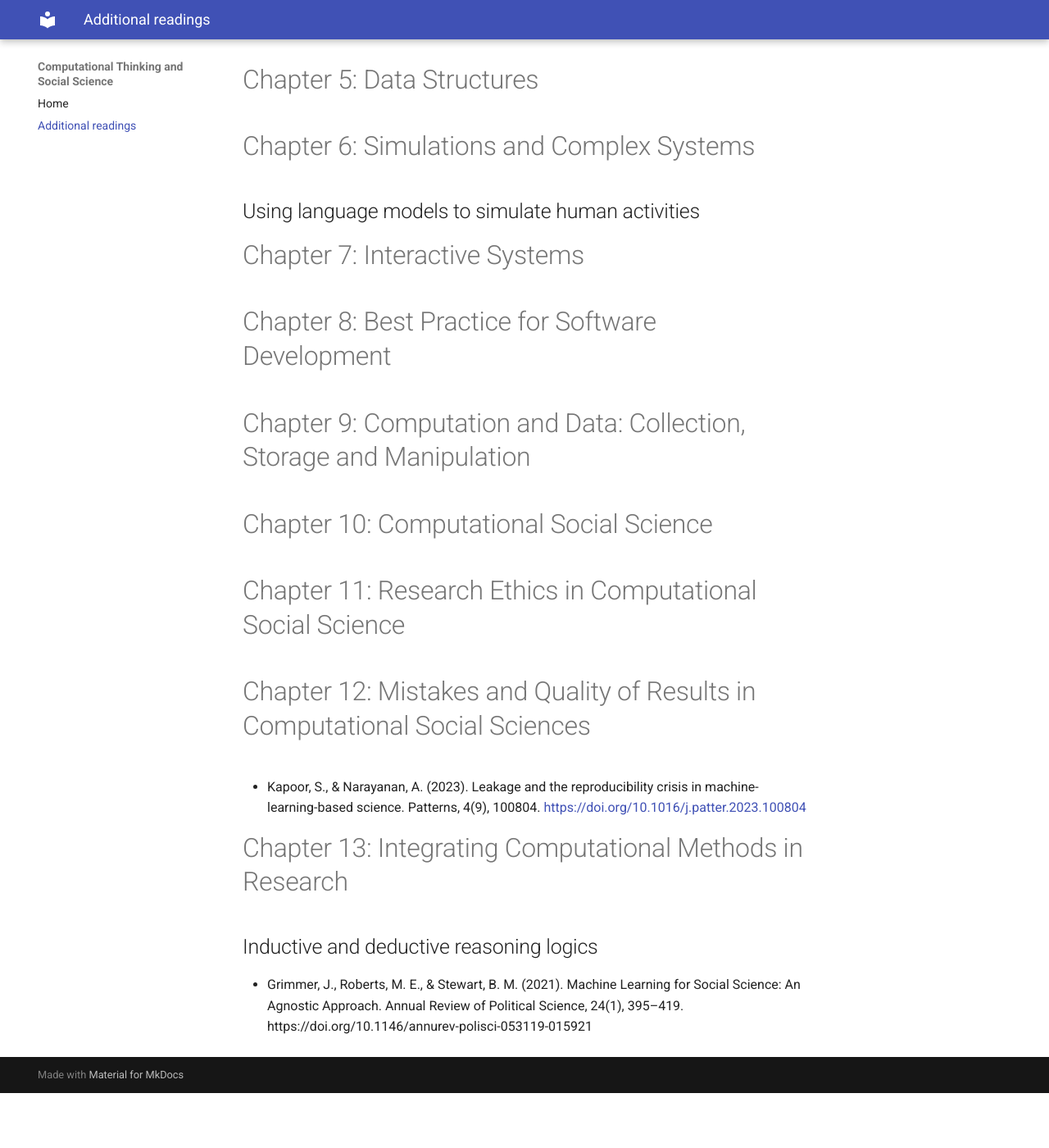
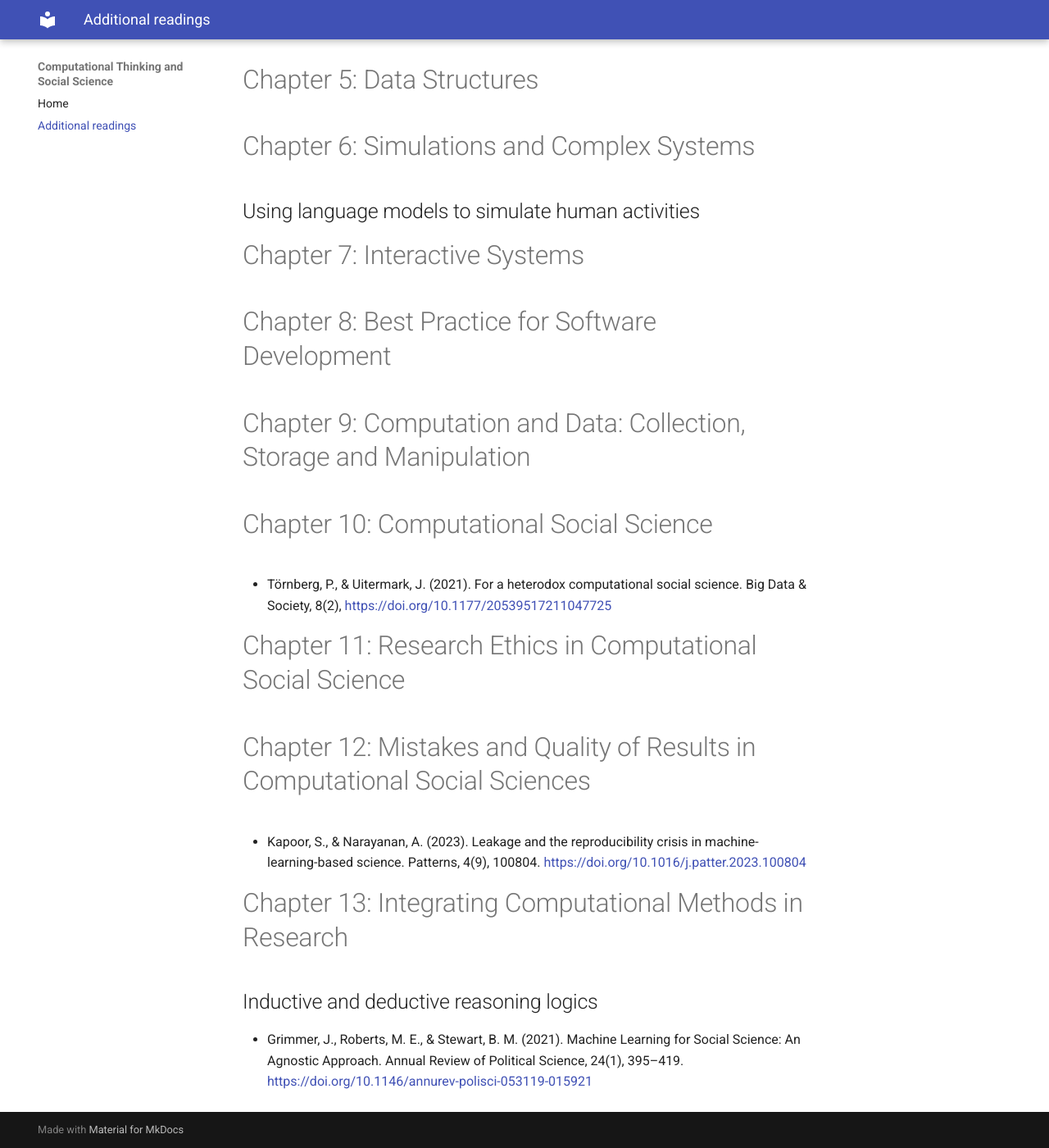
Before and after one commit to codingsocialscience/codingsocialscience.github.io, an MkDocs documentation site: the page built from docs/readings/index.md, in a window 1280 px wide and 1400 px high, scrolled down 958 px. Shown: the whole window at 82% size. Built offline with MkDocs 1.6.1 and Material for MkDocs 9.7.7, drawn with Linux system fonts in a browser that asks for light colours; before the commit the page ends 2291 px from its top, so only the background shows below that; some of the changed lines change nothing that is shown.

Commit message:
Update index.md

```diff
--- a/docs/readings/index.md
+++ b/docs/readings/index.md
@@ -35,6 +35,8 @@ This page is an attempt to keep the discussions fresh.
 
 # Chapter 10: Computational Social Science
 
+* Törnberg, P., & Uitermark, J. (2021). For a heterodox computational social science. Big Data & Society, 8(2), [https://doi.org/10.1177/20539517211047725](https://doi.org/10.1177/20539517211047725)
+
 # Chapter 11: Research Ethics in Computational Social Science
 
 # Chapter 12: Mistakes and Quality of Results in Computational Social Sciences
@@ -45,4 +47,4 @@ This page is an attempt to keep the discussions fresh.
 
 ## Inductive and deductive reasoning logics
 
-* Grimmer, J., Roberts, M. E., & Stewart, B. M. (2021). Machine Learning for Social Science: An Agnostic Approach. Annual Review of Political Science, 24(1), 395–419. https://doi.org/10.1146/annurev-polisci-053119-015921
+* Grimmer, J., Roberts, M. E., & Stewart, B. M. (2021). Machine Learning for Social Science: An Agnostic Approach. Annual Review of Political Science, 24(1), 395–419. [https://doi.org/10.1146/annurev-polisci-053119-015921](https://doi.org/10.1146/annurev-polisci-053119-015921)
```
